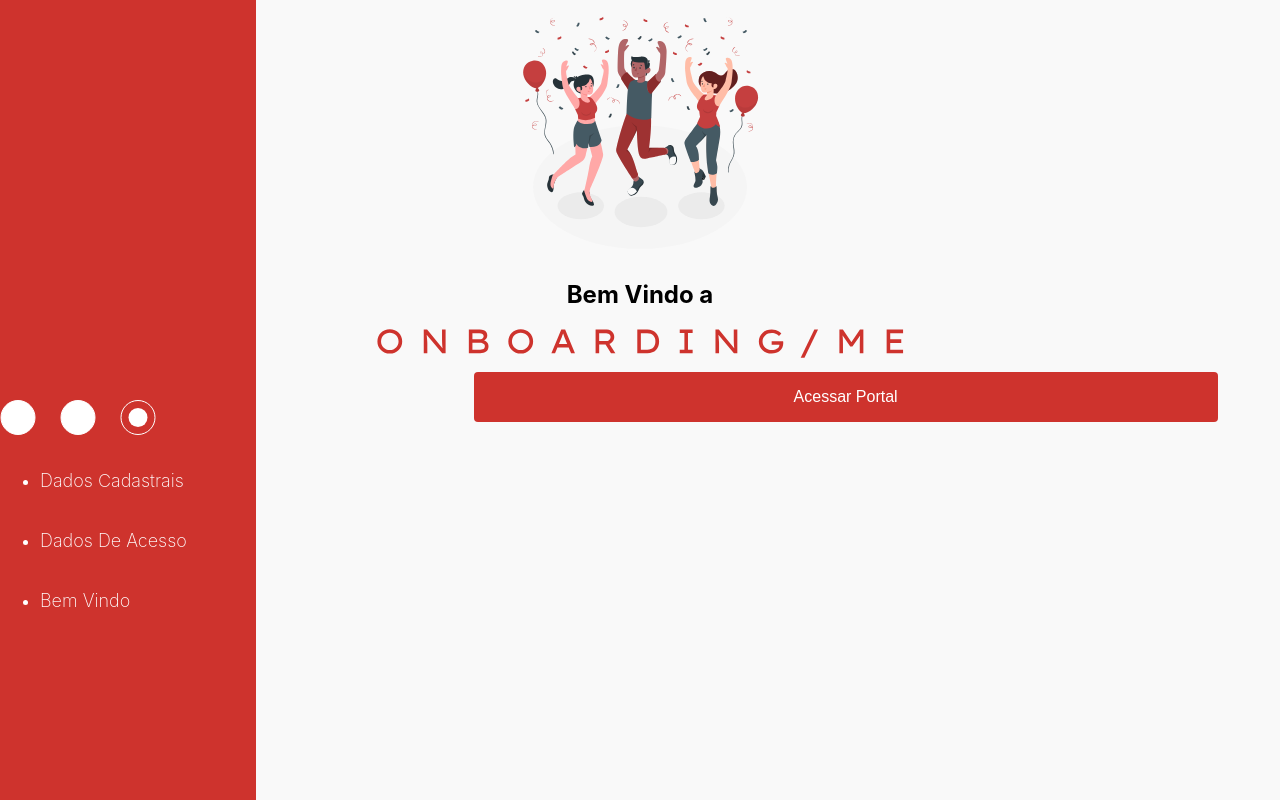
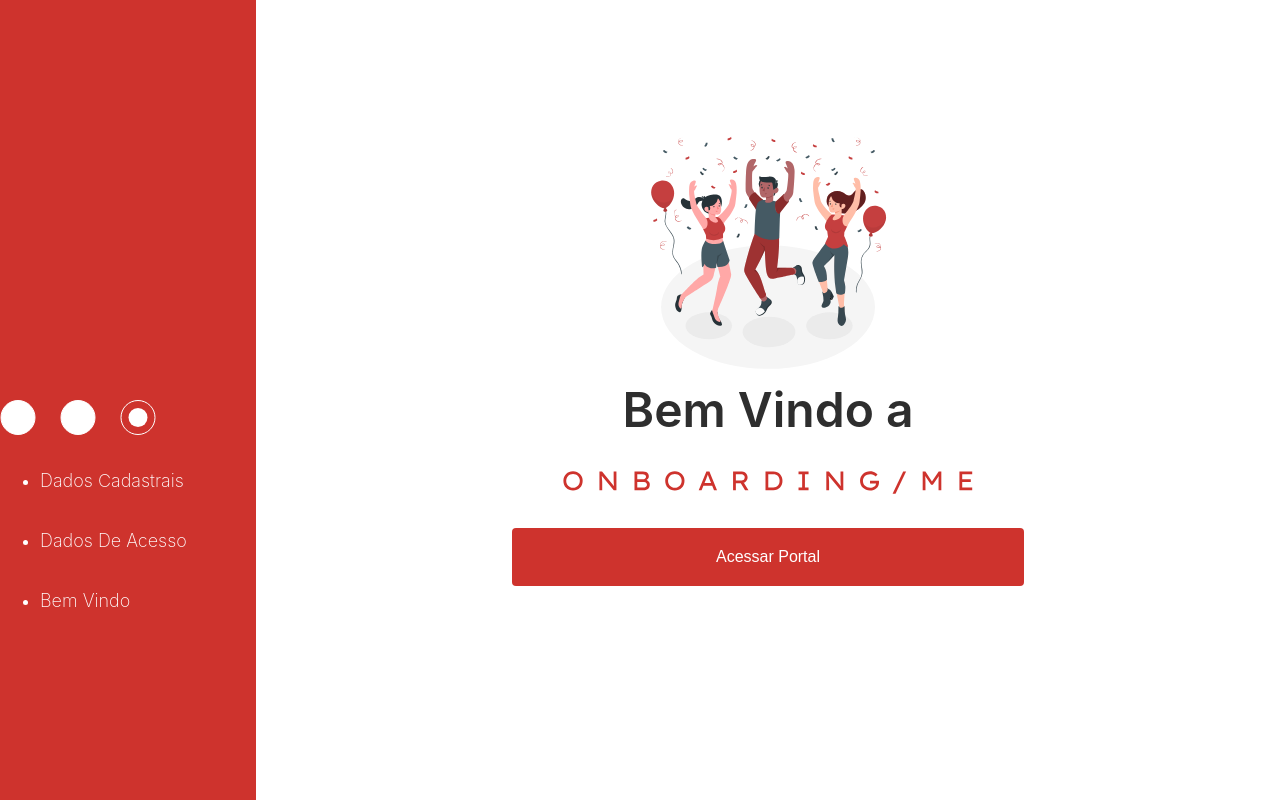
Before and after one commit to StartFuture/onboarding-me-rh-front, a React (Create React App) app: page /welcome in a window 1280 px wide. Built offline with nearby package versions, Linux system fonts and the light colour scheme.

Commit message:
alinhamento do container welcome

```diff
--- /dev/null
+++ b/src/assets/css/sidebar.css
@@ -0,0 +1,31 @@
+.sidebar {
+    height: 100%;
+    width: 20%;
+    background-color: rgba(206, 51, 45, 1);
+    position: fixed;
+    top: 0;
+    left: 0;
+    padding-top: 400px;
+    line-height: 60px;
+    color: white;
+  }
+
+  .nav-itens li a {
+    color: #ffffff;
+    text-decoration: none;
+    font-size: 18px;
+    font-weight: 250;
+  }
+
+  .status-itens {
+    display: flex;
+    align-items: center;
+    gap: 24px;
+  }
+
+  .logo-ome{
+    color: rgb(255, 255, 255);
+    position: fixed;
+    margin-top: 470px;
+    margin-left: 90px;
+  }
--- a/src/pages/Welcome/assets/css/style.css
+++ b/src/pages/Welcome/assets/css/style.css
@@ -1,83 +1,40 @@
-body {
-    margin: 0;
-    padding: 0;
-    background-color: #F9F9F9;
-    box-sizing: border-box;
-    list-style: none;
-  }
-
-  .sidebar {
-    height: 100%;
-    width: 20%;
-    background-color: rgba(206, 51, 45, 1);
-    position: fixed;
-    top: 0;
-    left: 0;
-    padding-top: 400px;
-    line-height: 60px;
-    color: white;
-  }
-
-  .nav-itens>li>a {
-    color: #ffffff;
-    text-decoration: none;
-    font-size: 18px;
-    font-weight: 250;
-  }
-
-  .status-itens {
-    display: flex;
-    align-items: center;
-    gap: 24px;
-  }
-
 .container-welcome {
-    width: 100%;
-    margin-left: 20%;
+  margin-left: auto;
+  width: 80%;
+  height: 100vh;
 }
 
 .content-welcome {
-
+  width: 50%;
+  height: 30vh;
+  margin: auto;
+  padding-top: 15vh;
   text-align: center;
-  align-items: center;
 }
 
-  .button-container {
-    display: flex;
-    width: 744px;
-    height: 50px;
-    gap: 8px;
-    justify-content: center;
-    align-items: center;
-    margin: 10px 37%;
-  }
-
-  .access-button {
-    flex: 1;
-    height: 50px;
+.content-welcome button {
+  margin-top: 30px;
+  width: 100%;
   background-color: rgba(206, 51, 45, 1);
   color: #ffffff;
   border: none;
   font-size: 16px;
   transition: background-color 0.3s ease;
   border-radius: 4px;
+  padding: 20px 0px;
 }
 
-  .logo-ome{
-    color: rgb(255, 255, 255);
-    position: fixed;
-    margin-top: 470px;
-    margin-left: 90px;
+.content-welcome img {
+  width: 50%;
 }
 
-  .logo-onboarding{
-    fill: var(--primary, #CE332D);
-    margin-right: 100px;
-    width: 525.666px;
-    height: 28.414px;
-    flex-shrink: 0;
+.content-welcome h1 {
+  color: #2e2e2e;
+  font-size: 48px;
+  font-weight: 600;
+  margin-top: 0px;
 }
 
-  .welcome-image{
-    width: 20%;
+.logo-onboarding {
+  width: 80% !important;
 }
--- a/src/pages/Welcome/index.jsx
+++ b/src/pages/Welcome/index.jsx
@@ -1,28 +1,21 @@
 import "./assets/css/style.css";
 import SideBar from "../../components/SideBar";
-import WelcomeImage from "./assets/img/Celebration-amico (1).svg"
-import LogoOnboarding from "./assets/img/ME.svg"
+import WelcomeImage from "./assets/img/Celebration-amico (1).svg";
+import LogoOnboarding from "./assets/img/ME.svg";
 
 const Welcome = () => {
   return (
     <>
-      <div class="sidebar">
-        <SideBar />
-      </div>
-
-      <div class="content-welcome">
-        <img class="welcome-image" src={WelcomeImage} alt="" />
-        <h2>Bem Vindo a</h2>
-      <img src={LogoOnboarding} alt="Pessoas comemorando" />
-        <div class="button-container">
-        <button class="access-button">Acessar Portal</button>
-      </div>
-      </div>
+      <SideBar />
 
       <div class="container-welcome">
+        <div class="content-welcome">
+          <img src={WelcomeImage} alt="" />
+          <h1>Bem Vindo a</h1>
+          <img class="logo-onboarding" src={LogoOnboarding} alt="Pessoas comemorando" />
+          <button>Acessar Portal</button>
+        </div>
       </div>
-
-
     </>
   );
 };
```
Also changed, not shown: src/components/SideBar.jsx (+39 -18 lines), src/assets/img/Logo.svg (renamed from src/pages/Welcome/assets/img/Logo.svg). Lines whose indentation alone changed are shown as unchanged.
